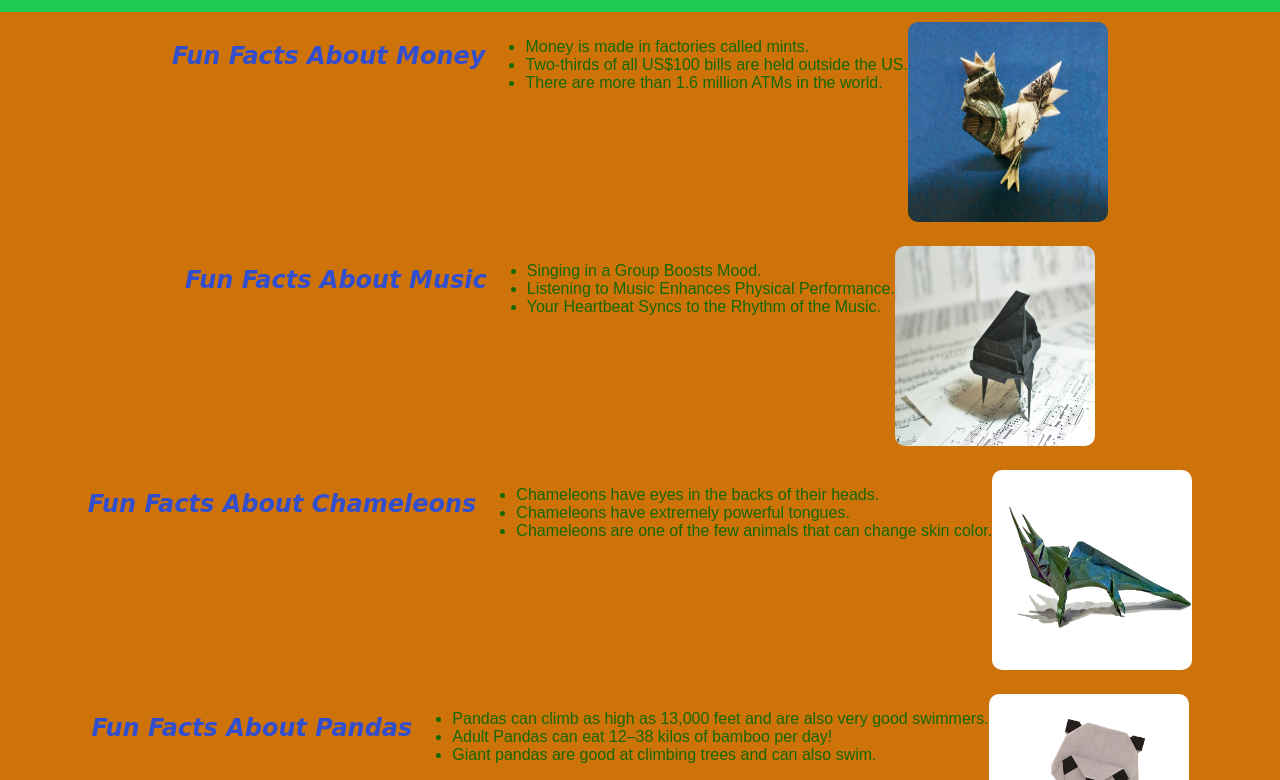
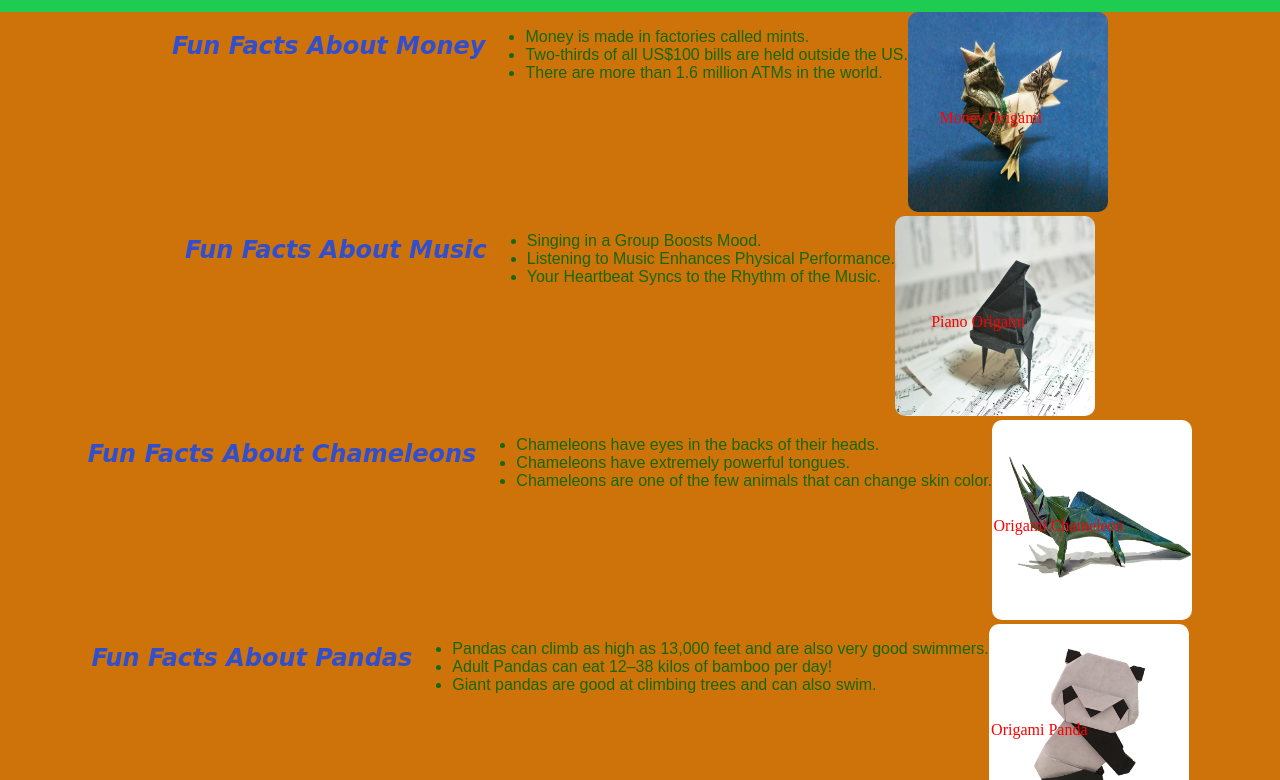
Before and after one commit to EpicAaruTHEpro/Project-52, a plain HTML site: page index.html in a window 1280 px wide. Shown: the part 98-878 px from the top of the page. Drawn offline with Linux system fonts and the light colour scheme.

Commit message:
Added Advanced CSS

```diff
--- a/index.html
+++ b/index.html
@@ -23,6 +23,7 @@
             <li>There are more than 1.6 million ATMs in the world.</li>
         </ul>
         <a href = "https://origami.me/money-origami/"> <img src = "money.jpg" alt = "dollar" width = 200px height = 200px></a>
+        <p> Money Origami </p>
         </div>
         <div class = "item">
         <h2> <i> Fun Facts About Music </i> </h2>
@@ -32,6 +33,7 @@
             <li>Your Heartbeat Syncs to the Rhythm of the Music.</li>
         </ul>
         <a href = "https://origami.me/music/"> <img src = "piano.jpg" alt = "music" width = 200px height = 200px></a>
+        <p> Piano Origami </p>
         </div>
         <div class = "item">
         <h2> <i> Fun Facts About Chameleons </i> </h2>
@@ -41,6 +43,7 @@
             <li>Chameleons are one of the few animals that can change skin color.</li>
         </ul>
         <a href = "https://origami.me/chameleon/"> <img src = "chameleon.jpg" alt = "chameleon" width = 200px height = 200px> </a>
+        <p> Origami Chameleon </p>
         </div>
         <div class = "item">
         <h2> <i> Fun Facts About Pandas </i> </h2>
@@ -50,6 +53,7 @@
             <li>Giant pandas are good at climbing trees and can also swim.</li>
         </ul>
         <a href = "https://origami.me/panda/"> <img src = "panda.jpg" alt = "panda" width = 200px height = 200px> </a>
+        <p> Origami Panda </p>
         </div>
         <div class = "item">
         <h2> <i> Fun Facts About Pokemon </i> </h2>
@@ -59,6 +63,7 @@
             <li>Slowbro is the only Pokemon that can devolve.</li>
         </ul>
         <a href = "https://origami.me/pokemon-origami/"> <img src = "pikachu.jpg" alt = "pokemon" width = 200px height = 200px> </a>
+        <p> Origami Pikachu </p>
         </div>
         </div>
     </body>
--- a/style.css
+++ b/style.css
@@ -5,6 +5,15 @@ h1 {
 h2 {
     font-family: cursive;
     color:#314ece;
+}
+a {
+    text-decoration: none;
+}
+a:link {
+    color:white;
+}
+a:visited {
+    color:black;
 }
 body {
     background-color: #ce730a;
@@ -36,7 +45,16 @@ img {
 
 .item {
     display: flex;
-    margin: 10px;
+    position: relative;
+}
+.item p {
+    position: absolute;
+    top: 40%;
+    left: 82%;
+    color: red;
+}
+.item img:hover {
+    transform: scale(1.2);
 }
 
 /* {
```
